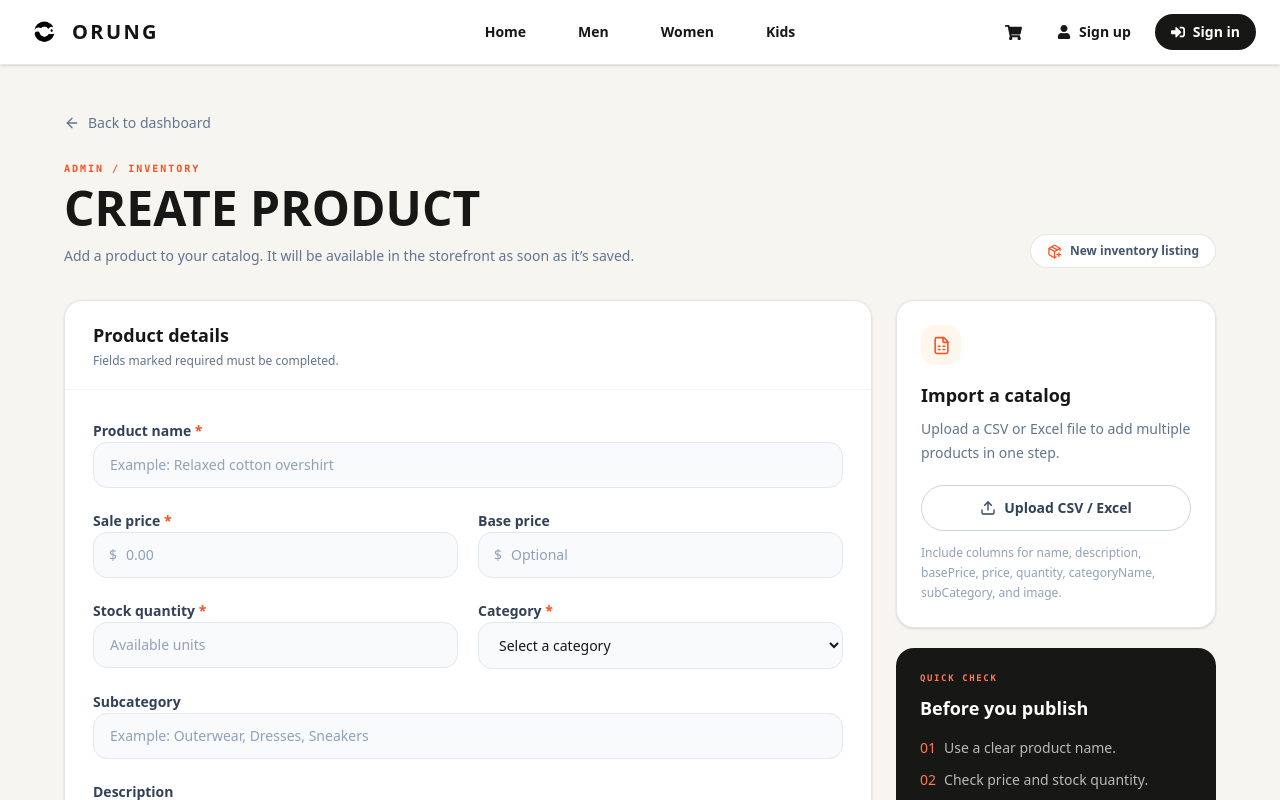
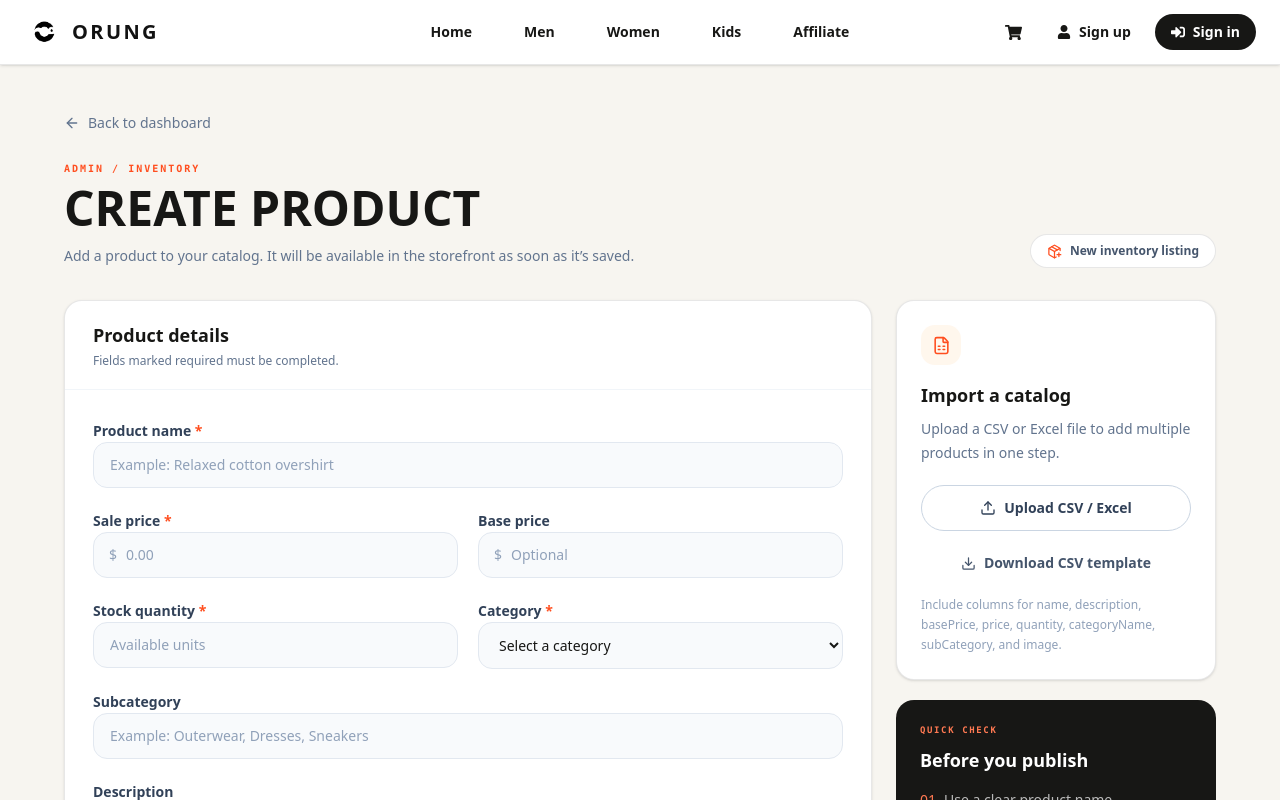
Before and after one commit to MuhammadZeb1/orung-frontend, a React (Vite) app: page /createProduct in a window 1280 px wide. Shown: the top 800 px of the page. Built offline with nearby package versions, Linux system fonts and the light colour scheme; no server answers.

Commit message:
make affliated to show the user

```diff
--- a/src/components/UserNavbar.jsx
+++ b/src/components/UserNavbar.jsx
@@ -33,7 +33,7 @@ export default function UserNavbar() {
           <span className="text-lg font-bold tracking-[.12em] text-[#121212] sm:text-xl">ORUNG</span>
         </Link>
 
-        <nav className="col-span-3 row-start-2 flex items-center justify-center gap-1 pt-2 sm:gap-3 sm:pt-3 md:col-span-1 md:col-start-2 md:row-start-1 md:pt-0" aria-label="Shop categories">
+        <nav className="col-span-3 row-start-2 flex items-center justify-center gap-1 pt-2 sm:gap-3 sm:pt-3 md:col-span-1 md:col-start-2 md:row-start-1 md:pt-0" aria-label="Shop navigation">
           <NavLink to="/" end className={categoryLinkClass}>
             Home
           </NavLink>
@@ -46,6 +46,9 @@ export default function UserNavbar() {
               {category}
             </NavLink>
           ))}
+          <NavLink to="/affiliate" className={categoryLinkClass}>
+            Affiliate
+          </NavLink>
         </nav>
 
         <div className="col-start-3 row-start-1 flex items-center justify-self-end gap-2 sm:gap-3">
--- a/src/pages/CreateProduct.jsx
+++ b/src/pages/CreateProduct.jsx
@@ -6,6 +6,7 @@ import { motion } from "framer-motion";
 import {
   ArrowLeft,
   ArrowRight,
+  Download,
   FileSpreadsheet,
   ImagePlus,
   PackagePlus,
@@ -23,6 +24,10 @@ const initialForm = {
   subCategory: "",
   description: "",
 };
+
+const csvTemplate =
+  "name,description,basePrice,price,quantity,categoryName,subCategory,image\n" +
+  '"Relaxed cotton overshirt","Lightweight cotton overshirt",45,59.99,20,Men,Outerwear,https://example.com/overshirt.jpg\n';
 
 const CreateProduct = () => {
   const dispatch = useDispatch();
@@ -82,6 +87,13 @@ const CreateProduct = () => {
   const handleBulkFileChange = async (event) => {
     const file = event.target.files?.[0];
     if (!file) return;
+
+    const extension = file.name.split(".").pop()?.toLowerCase();
+    if (!["csv", "xlsx", "xls"].includes(extension)) {
+      toast.error("Choose a CSV or Excel file (.csv, .xlsx, or .xls).");
+      event.target.value = "";
+      return;
+    }
 
     const formData = new FormData();
     formData.append("file", file);
@@ -326,6 +338,13 @@ const CreateProduct = () => {
               >
                 <Upload size={16} /> {bulkUploading ? "Importing products..." : "Upload CSV / Excel"}
               </button>
+              <a
+                href={`data:text/csv;charset=utf-8,${encodeURIComponent(csvTemplate)}`}
+                download="orung-products-template.csv"
+                className="mt-3 inline-flex w-full items-center justify-center gap-2 rounded-full px-4 py-2.5 text-sm font-semibold text-slate-600 transition hover:bg-slate-50 hover:text-[#171715]"
+              >
+                <Download size={15} /> Download CSV template
+              </a>
               <p className="mt-3 text-xs leading-5 text-slate-400">
                 Include columns for name, description, basePrice, price, quantity, categoryName, subCategory, and image.
               </p>
--- a/src/redux/products/productsSlice.jsx
+++ b/src/redux/products/productsSlice.jsx
@@ -25,7 +25,9 @@ export const addProduct = createAsyncThunk(
     try {
       return await createProductAPI(formData);
     } catch (err) {
-      return thunkAPI.rejectWithValue(err.message);
+      return thunkAPI.rejectWithValue(
+        err.response?.data?.message || err.message || "Failed to create product"
+      );
     }
   }
 );
```
